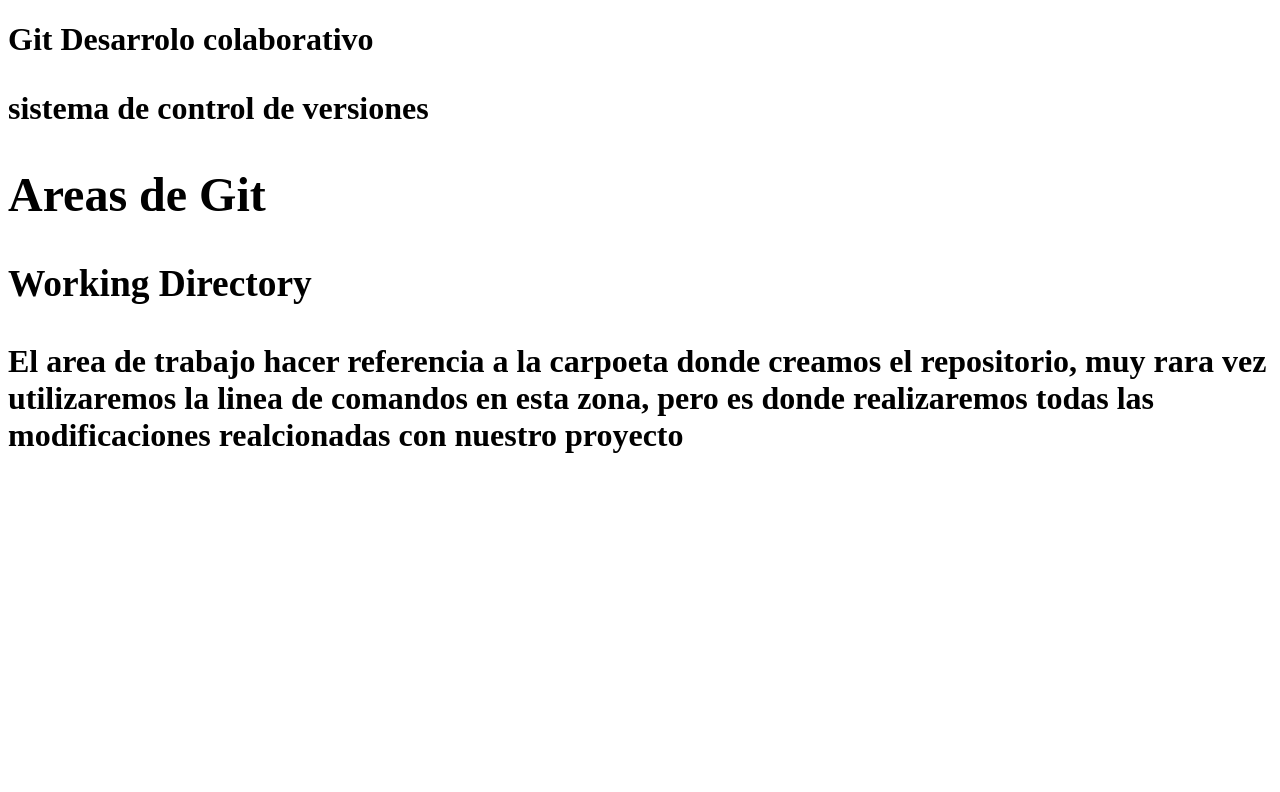
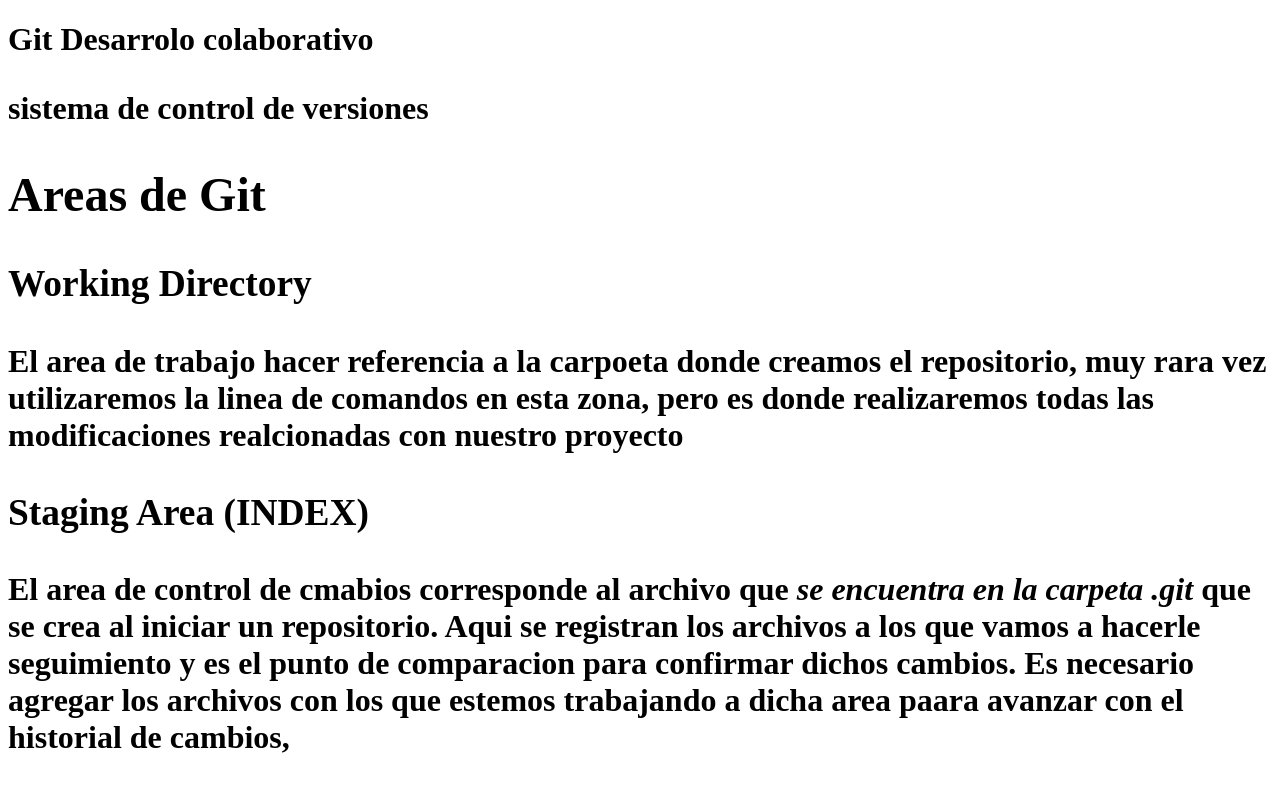
Before and after one commit to gabb07/git-martes-gabrielm, a plain HTML site: page index.html in a window 1280 px wide. Drawn offline with Linux system fonts and the light colour scheme.

Commit message:
Areas de Git: Staging Area(INDEX)

```diff
--- a/index.html
+++ b/index.html
@@ -19,6 +19,14 @@
 				con nuestro proyecto
 				</p>
 			</article>
+			<article>
+				<h3>
+					Staging Area (INDEX)
+				</h3>
+				<p>
+					El area de control de cmabios corresponde al archivo que <em> se encuentra en la carpeta .git</em> que se crea al iniciar un repositorio. Aqui se registran los archivos a los que vamos a hacerle seguimiento y es el punto de comparacion para confirmar dichos cambios. Es necesario agregar los archivos con los que estemos trabajando a dicha area paara avanzar con el historial de cambios,
+				</p>
+			</article>
 		</section>
 	</body>
 
```
